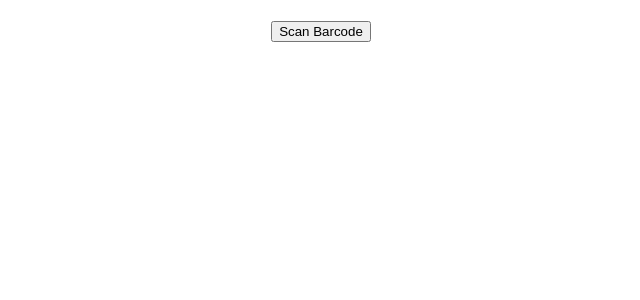
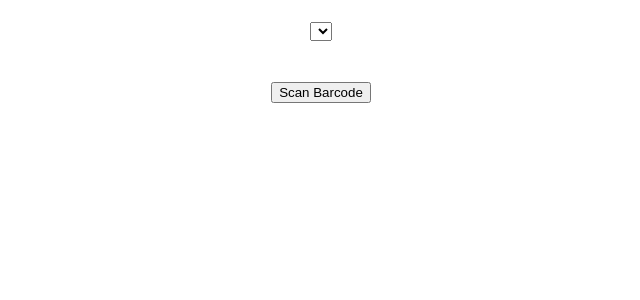
Before and after one commit to kiransmk/barcode_reader, a React (Create React App) app: page / in a window 1280 px wide. Shown: the top 300 px of the page, without its empty margins (319-959 px from the left). Built offline with nearby package versions, Linux system fonts and the light colour scheme.

Commit message:
add camera selection

```diff
--- a/public/index.html
+++ b/public/index.html
@@ -5,7 +5,7 @@
     <link rel="icon" href="%PUBLIC_URL%/favicon.ico" />
     <meta name="viewport" content="width=device-width, initial-scale=1" />
     <meta name="theme-color" content="#000000" />
-    <meta name="description" content="Web site created using create-react-app" />
+    <meta name="description" content="Web application to read barcode" />
     <link rel="apple-touch-icon" href="%PUBLIC_URL%/logo192.png" />
     <!--
       manifest.json provides metadata used when your web app is installed on a
@@ -21,7 +21,13 @@
       work correctly both with client-side routing and a non-root public URL.
       Learn how to configure a non-root public URL by running `npm run build`.
     -->
-    <title>React App</title>
+    <title>Barcode Reader App</title>
+    <link
+      rel="apple-touch-icon"
+      href="%PUBLIC_URL%/logo192.png"
+      sizes="180x180"
+    />
+    <link rel="mask-icon" href="%PUBLIC_URL%/logo192.png" color="#FFFFFF" />
   </head>
   <body>
     <noscript>You need to enable JavaScript to run this app.</noscript>
--- a/src/App.css
+++ b/src/App.css
@@ -1,5 +1,9 @@
 .App {
   text-align: center;
+}
+
+.select-device {
+  padding: 20px;
 }
 
 .button-wrapper {
--- a/src/App.js
+++ b/src/App.js
@@ -7,6 +7,8 @@ import "./App.css";
 
 function App({ callback }) {
   const [startScan, setStartScan] = useState(false);
+  const [devices, setDevices] = useState([]);
+  const [selectedDevice, setSelectedDevice] = useState(null);
   const [barcode, setBarcode] = useState(null);
 
   useEffect(() => {
@@ -14,6 +16,19 @@ function App({ callback }) {
       console.log("service worker update waiting");
     };
   }, [callback]);
+
+  useEffect(() => {
+    async function getMediaDevices() {
+      return await navigator.mediaDevices.enumerateDevices();
+    }
+    getMediaDevices().then((devices) => {
+      const videoDevices = devices.filter((d) => d.kind === "videoinput");
+      if (videoDevices.length) {
+        setSelectedDevice(videoDevices[0].deviceId);
+      }
+      setDevices(videoDevices);
+    });
+  }, []);
 
   const handleResult = (resultString) => {
     setStartScan(false);
@@ -27,6 +42,17 @@ function App({ callback }) {
 
   return (
     <div className="App">
+      {devices && (
+        <div className="select-device">
+          <select onChange={(e) => setSelectedDevice(e.target.value)}>
+            {devices.map((device) => (
+              <option key={device.deviceId} value={device.deviceId}>
+                {device.label}
+              </option>
+            ))}
+          </select>
+        </div>
+      )}
       <div className="button-wrapper">
         <button type="button" onClick={handleStartScan}>
           Scan Barcode
@@ -38,7 +64,9 @@ function App({ callback }) {
         </div>
       )}
       <div className="scanner">
-        {startScan && <Scanner onResult={handleResult} />}
+        {startScan && (
+          <Scanner onResult={handleResult} deviceId={selectedDevice} />
+        )}
       </div>
     </div>
   );
--- a/src/components/Scanner.js
+++ b/src/components/Scanner.js
@@ -1,7 +1,8 @@
 import { useZxing } from "react-zxing";
 
-function Scanner({ onResult }) {
+function Scanner({ deviceId, onResult }) {
   const { ref: scannerRef } = useZxing({
+    deviceId,
     onDecodeResult(result) {
       onResult(result.getText());
     },
```
Also changed, not shown: public/manifest.json.
